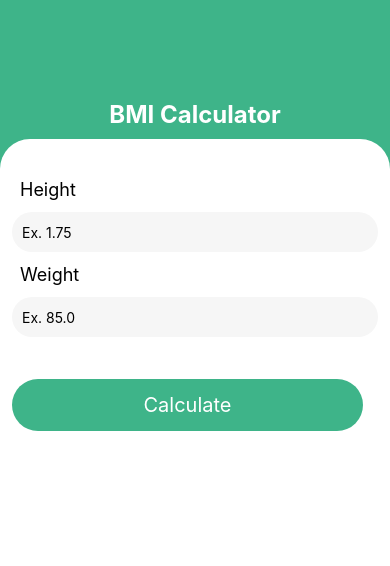
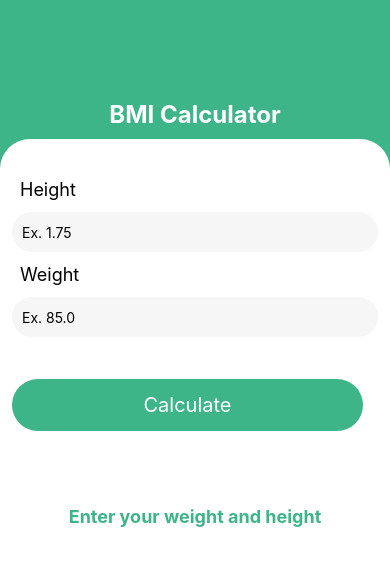
Before and after one commit to LucasReb/BMIcalc, a React Native app: screen / in a window 390 px wide. Shown: the top 566 px of the page. Built offline with nearby package versions, Linux system fonts and the light colour scheme.

Commit message:
added text message: enter your weight

```diff
--- a/src/components/Form/index.js
+++ b/src/components/Form/index.js
@@ -7,7 +7,7 @@ export default function Form() {
 
   const [height, setHeight] = useState(null)
   const [weight, setWeight] = useState(null)
-  const [messageBMI, setMessageBMI] = useState("")
+  const [messageBMI, setMessageBMI] = useState("Enter your weight and height")
   const [bmi, setBmi] = useState(null)
   const [TextButton, setTextButton] = useState("Calculate")
   const [errorMessage, setErrorMessage] = useState(null)
```
